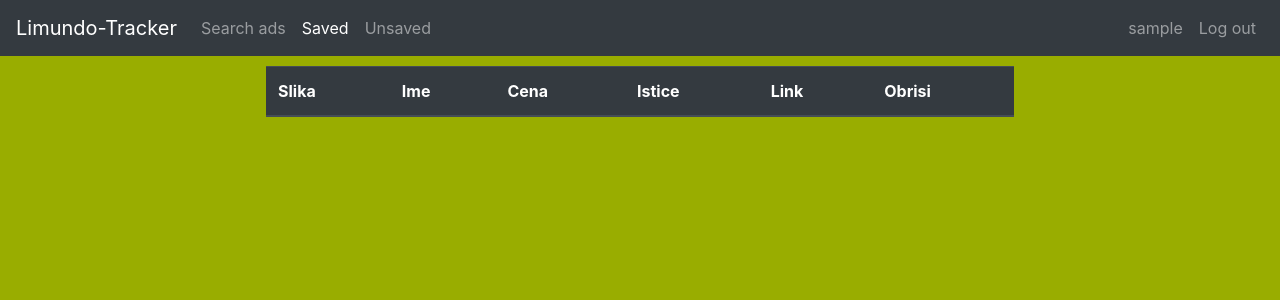
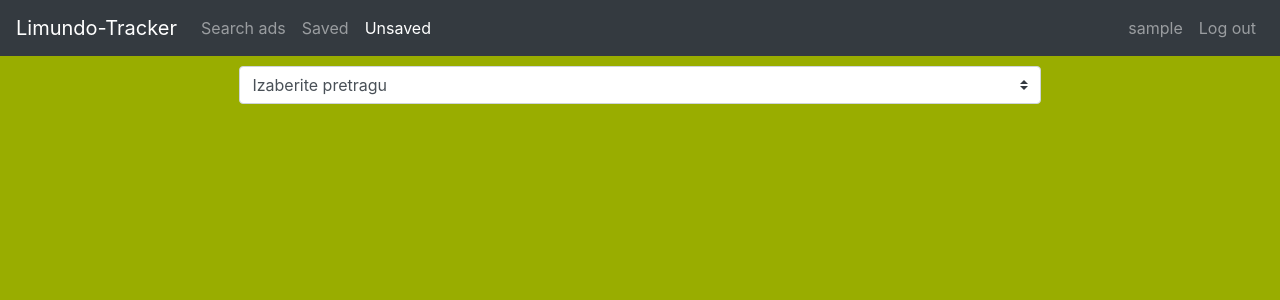
Before and after one commit to NinoBaus/udemy2020, a Flask app: page /saved in a window 1280 px wide. Shown: the top 300 px of the page. Run offline with Flask 2, Linux system fonts and the light colour scheme; the visitor is signed in with stand-in values (Sample User, id 1); tables that the repository leaves empty hold one stand-in row (values such as "Sample post"); lists and menus that the app fills with data are empty; some libraries are stand-ins or nearby versions.

Commit message:
Big deal!

```diff
--- a/main.py
+++ b/main.py
@@ -78,43 +78,63 @@ def search_ad():
             return render_template("index.html", hide="hidden", placeholder="Unesite pojam...", username=g.username)
         return render_template("start.html")
     elif request.method == 'POST':
-        session['user_search'] = request.form['searchInput']
+        session['user_search'] = request.form['searchInput'].lower()
         start = First_run(session['user_search'], g.user)
         if start.valid_search():
             ad = TableAds().first_add_that_should_be_seen(start.search, g.user)
-            session['ad_id'] = ad.id
-            return render_template("index.html", ad_name=ad.name, price=ad.price, ad_name_href=ad.link, expires=ad.expire,
+            if ad:
+                session['ad_id'] = ad.id
+                return render_template("index.html", ad_name=ad.name, price=ad.price, ad_name_href=ad.link, expires=ad.expire,
                                picture=ad.picture, placeholder=start.search, username=g.username)
+            return render_template("index.html", hide="hidden", placeholder="Pregledani su svi oglasi")
         return render_template("index.html", hide="hidden", placeholder="Nema oglasa")
 
 @app.route("/store" , methods=['POST'])
 def store():
     TableAds().update_ad_save_remove(id=g.ad_id, store=2)
     ad = TableAds().first_add_that_should_be_seen(g.search, g.user)
-    session['ad_id'] = ad.id
-    return render_template("index.html", ad_name=ad.name, price=ad.price, ad_name_href=ad.link, expires=ad.expire,
+    if ad:
+        session['ad_id'] = ad.id
+        return render_template("index.html", ad_name=ad.name, price=ad.price, ad_name_href=ad.link, expires=ad.expire,
                            picture=ad.picture, placeholder=g.search, username=g.username)
-
+    return render_template("index.html", hide="hidden", placeholder="Pregledani su svi oglasi")
 
 @app.route("/dont_store" , methods=['GET','POST'])
 def dont_store():
     TableAds().update_ad_save_remove(id=g.ad_id, store=0)
     ad = TableAds().first_add_that_should_be_seen(g.search, g.user)
-    session['ad_id'] = ad.id
-    return render_template("index.html", ad_name=ad.name, price=ad.price, ad_name_href=ad.link, expires=ad.expire,
+    if ad:
+        session['ad_id'] = ad.id
+        return render_template("index.html", ad_name=ad.name, price=ad.price, ad_name_href=ad.link, expires=ad.expire,
                            picture=ad.picture, placeholder=g.search, username=g.username)
+    return render_template("index.html", hide="hidden", placeholder="Pregledani su svi oglasi")
 
 @app.route("/saved", methods=["GET","POST"])
 def saved():
     if not g.user:
         return render_template("start.html")
 
+    if request.method == 'GET':
+        search = TableAds().all_search_values(user_id=g.user)
+        if search:
+            return render_template("saved_unsaved.html", hide="hidden", searches=search, dropdown="Izaberite pretragu", username=g.username)
+        return render_template("saved_unsaved.html", hide="hidden", searches=search, dropdown="Jos nista niste pretrazivali", username=g.username)
+
     if request.method == 'POST':
+        search = TableAds().all_search_values(user_id=g.user)
         ad_id, _ = request.form.to_dict().popitem()
-        TableAds().update_ad_save_remove(ad_id, 0)
+        print(session['search'])
+        if not ad_id == 'picked':
+            TableAds().update_ad_save_remove(ad_id, 0)
+        else:
+            # session['search'] = _
+            g.search = _
+            session['search'] = _
+        print(session['search'])
+        print(g.search)
     saved_ads = TableAds().return_saved_passed(g.search, g.user, 2)
     ads = Jeson_results().pack_json(saved_ads)
-    return render_template("saved_unsaved.html", headers=ads_header, ads=ads, remove_store="Obrisi", username=g.username)
+    return render_template("saved_unsaved.html", headers=ads_header, ads=ads, searches=search, dropdown=g.search,remove_store="Obrisi", username=g.username)
 
 @app.route("/passed", methods=["GET","POST"])
 def passed():
@@ -129,4 +149,4 @@ def passed():
     return render_template("saved_unsaved.html", headers=ads_header, ads=ads, remove_store="Sacuvaj", username=g.username)
 
 if __name__ == '__main__':
-    app.run(port=9090, debug=True)
+    app.run(debug=True)
--- a/models/tablecreator.py
+++ b/models/tablecreator.py
@@ -103,6 +103,14 @@ class TableAds:
         ).order_by(All_ads.updated_at.desc()).first()
         return query
 
+    def all_search_values(self, user_id):
+        query = session.query(All_ads.search).filter(All_ads.user_id == user_id).all()
+        search = set()
+        for d in query:
+            search.add(d[0])
+
+        return search
+
 class User_query:
     def return_user_id_by_username(self, username):
         query = session.query(User).filter(User.username == username).first()
--- a/templates/login.html
+++ b/templates/login.html
@@ -27,7 +27,7 @@
 {%endblock%}
 
 {%block body%}
-<form action = '/logins' method="post" class="center">
+<form action = '/logins' method="post">
    <input type="text" class="form-control" placeholder="username"  name="username" />
    <input type="password" class="form-control" placeholder="password"  name="password" />
    <input type="submit" class="btn btn-outline-dark" value="Login" />
--- a/templates/login_signup_template.html
+++ b/templates/login_signup_template.html
@@ -1,29 +1,32 @@
 <!DOCTYPE html>
 <html lang="en">
 <head>
+    <meta charset="utf-8">
+    <script src="https://code.jquery.com/jquery-3.3.1.slim.min.js" integrity="sha384-q8i/X+965DzO0rT7abK41JStQIAqVgRVzpbzo5smXKp4YfRvH+8abtTE1Pi6jizo" crossorigin="anonymous"></script>
+    <script src="https://cdnjs.cloudflare.com/ajax/libs/popper.js/1.14.7/umd/popper.min.js" integrity="sha384-UO2eT0CpHqdSJQ6hJty5KVphtPhzWj9WO1clHTMGa3JDZwrnQq4sF86dIHNDz0W1" crossorigin="anonymous"></script>
+    <script src="https://stackpath.bootstrapcdn.com/bootstrap/4.3.1/js/bootstrap.min.js" integrity="sha384-JjSmVgyd0p3pXB1rRibZUAYoIIy6OrQ6VrjIEaFf/nJGzIxFDsf4x0xIM+B07jRM" crossorigin="anonymous"></script>
+    <meta name="viewport" content="width=device-width, initial-scale=1, shrink-to-fit=no">
     <link rel="stylesheet" href="https://stackpath.bootstrapcdn.com/bootstrap/4.3.1/css/bootstrap.min.css" integrity="sha384-ggOyR0iXCbMQv3Xipma34MD+dH/1fQ784/j6cY/iJTQUOhcWr7x9JvoRxT2MZw1T" crossorigin="anonymous">
-    <meta charset="UTF-8">
     <title>
         {%block title%}{% endblock %}
     </title>
     <style>
         .center {
           margin: auto;
-          width: 60%;
-          padding: 10px;
+          width: 80%;
+          padding: 5px;
         }
     </style>
 </head>
-
     <body style="background-color:#99AD00">
-        <nav class="navbar navbar-expand-lg navbar-dark bg-dark">
-          <a class="navbar-brand" href="/">Limundo-Tracker</a>
-          <button class="navbar-toggler" type="button" data-toggle="collapse" data-target="#navbarNav" aria-controls="navbarNav" aria-expanded="false" aria-label="Toggle navigation">
-              <span class="navbar-toggler-icon"></span>
-          </button>
-
-              {%block navbar%} {%endblock%}
-
+        <nav class="navbar navbar-expand-lg navbar-dark bg-dark sticky-top">
+            <a class="navbar-brand" href="/search_ad">Limundo-Tracker</a>
+            <button class="navbar-toggler" type="button" data-toggle="collapse" data-target="#navbarNav">
+                <span class="navbar-toggler-icon"></span>
+            </button>
+            <div class="colapse navbar-collapse">
+                {%block navbar%} {%endblock%}
+            </div>
         </nav>
 
         <div class="center">
--- a/templates/saved_unsaved.html
+++ b/templates/saved_unsaved.html
@@ -1,8 +1,6 @@
 {% extends 'login_signup_template.html' %}
 
 {%block title%} {{save}} {%endblock%}
-
-{%block body%}
 
 {%block navbar%}
 <div class="collapse navbar-collapse" id="navbarNav">
@@ -26,9 +24,6 @@
             </li>
         {%endif%}
     </ul>
-</div>
-
-<div class="collapse navbar-collapse" id="navbarNav1">
     <ul class="navbar-nav ml-auto">
       <li class="nav-item">
          <a class="nav-link" href="#"> {{username}} </a>
@@ -38,27 +33,46 @@
       </li>
    </ul>
 </div>
+
 {%endblock%}
+{%block body%}
+    <form action="/saved" method="post" id="selectForm" class="center">
+        <select class="browser-default custom-select" id="selected_search" name="picked">
+            <option selected="">{{ dropdown }}</option>
+                {%for search in searches%}
+                <option value="{{search}}"> {{ search }}</option>
+                {%endfor%}
+        </select>
+    </form>
+    <script type="text/javascript">
+        $(function() {
+            $('#selected_search').on('change', function(event) {
+                document.getElementById("selectForm").submit();
+            });
+        });
+    </script>
 
-
+    <div class="row" {{ hide }}>
+    {%for ad in ads%}
+        <div class="col-xs-12 col-md-4">
             <table class="table">
-        <thead class="thead-dark">
+                <thead class="thead-dark center">
                     <tr>
-                {%for header in headers%}
-                    <th scope="col">{{header}}</th>
-                {%endfor%}
-                <th> {{ remove_store }} </th>
+                        <th scope="col" colspan="3">{{ ad["name"] }}</th>
                     </tr>
                 </thead>
-    {%for ad in ads%}
+                <tbody class="table table-light" align="center">
                     <tr>
-            <td><img src="{{ ad['picture'] }}" width="100" height="100"></td>
-            <td>{{ ad["name"] }}</td>
-            <td>{{ ad["price"] }}</td>
-            <td>{{ ad["expire"] }}</td>
-            <td>
-                    <a href={{ ad["link"] }} target=_blank{{ ad["link"] }}> Link
-            </td>
+                    <td colspan="3">
+                        <a href={{ ad["link"] }} target=_blank{{ ad["link"] }}>
+                        <img src="{{ ad['picture'] }}" width="100" height="100"></td>
+                </tr>
+                    <tr>
+                    <td>Cena:<br>
+                        {{ ad["price"] }}</td>
+                    <td>Istice:<br>
+                        {{ ad["expire"] }}</td>
+
                     <td>
                         {% if remove_store == "Obrisi" %}
                             <form action="/saved" method="post">
@@ -71,6 +85,9 @@
                         {%endif%}
                     </td>
                 </tr>
+                </tbody>
+            </table>
+        </div>
     {%endfor%}
-</table>
+    </div>
 {%endblock%}
```
Also changed, not shown: templates/index.html (+7 -10 lines), templates/signup.html (+5 -3 lines), templates/start.html (+3 -6 lines). Lines whose indentation alone changed are shown as unchanged.
